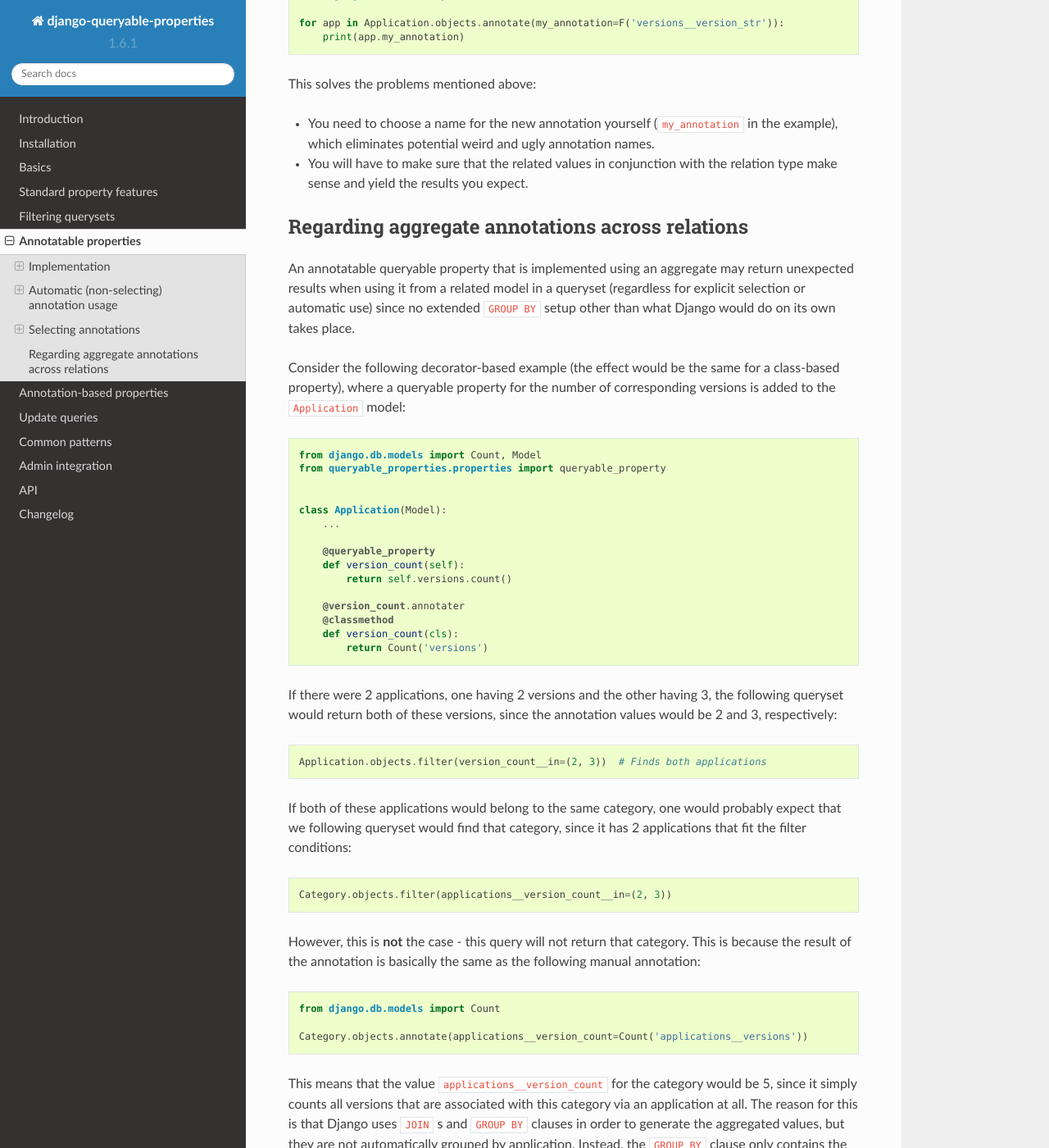
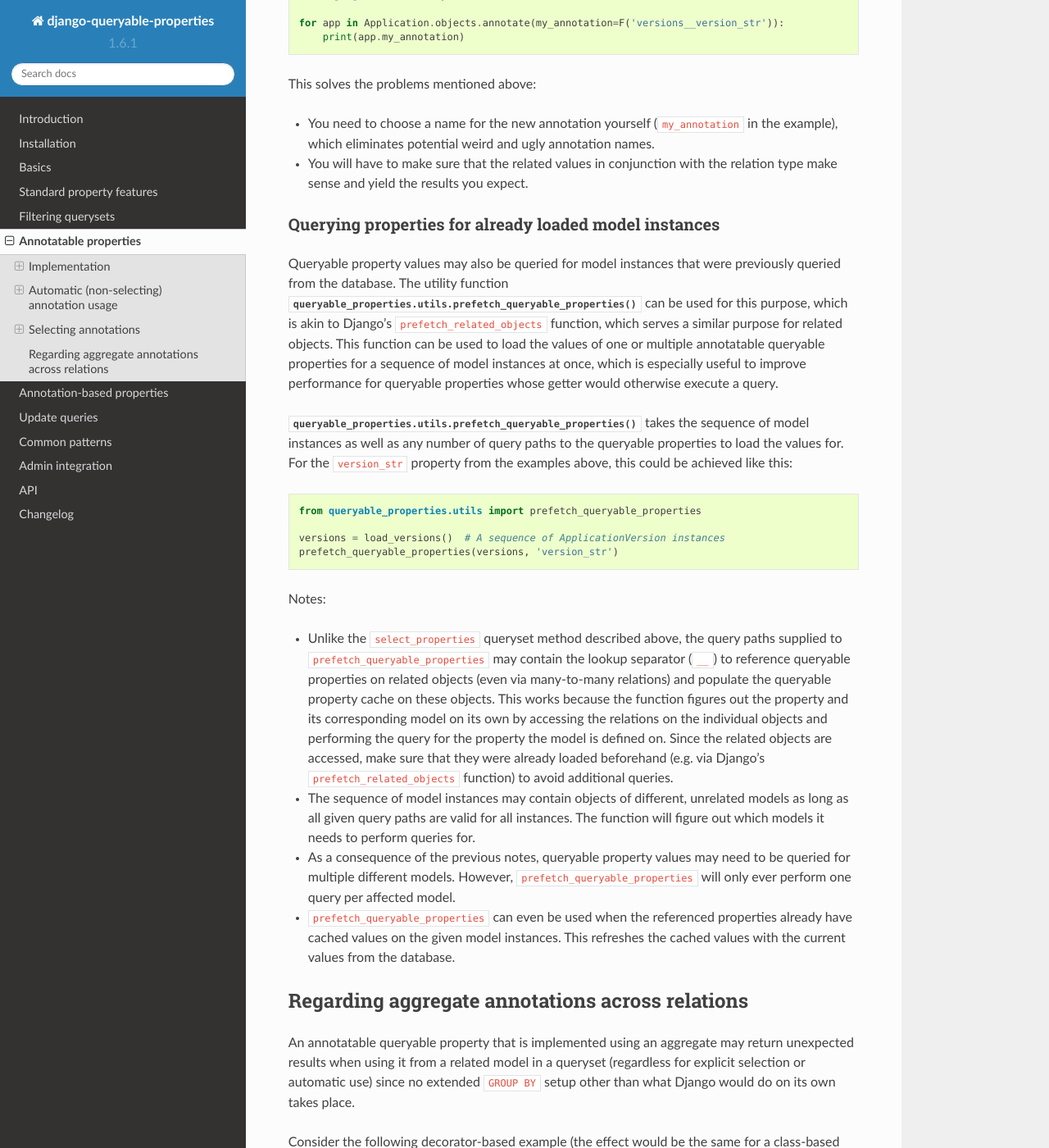
Before and after one commit to W1ldPo1nter/django-queryable-properties, a Sphinx documentation site: the page built from docs/annotations.rst, in a window 1280 px wide and 1400 px high, scrolled down 7117 px. Shown: the whole window at 82% size. Built offline with Sphinx 7.4.7 and the Read the Docs theme 2.0.0, drawn with Linux system fonts in a browser that asks for light colours.

Commit message:
Added docs for the prefetch_queryable_properties function

```diff
--- a/docs/annotations.rst
+++ b/docs/annotations.rst
@@ -332,6 +332,49 @@ This solves the problems mentioned above:
 - You will have to make sure that the related values in conjunction with the relation type make sense and yield the
   results you expect.
 
+Querying properties for already loaded model instances
+^^^^^^^^^^^^^^^^^^^^^^^^^^^^^^^^^^^^^^^^^^^^^^^^^^^^^^
+
+Queryable property values may also be queried for model instances that were previously queried from the database.
+The utility function :func:`queryable_properties.utils.prefetch_queryable_properties` can be used for this purpose,
+which is akin to Django's |prefetch-related-objects|_ function, which serves a similar purpose for related objects.
+This function can be used to load the values of one or multiple annotatable queryable properties for a sequence of
+model instances at once, which is especially useful to improve performance for queryable properties whose getter would
+otherwise execute a query.
+
+:func:`queryable_properties.utils.prefetch_queryable_properties` takes the sequence of model instances as well as any
+number of query paths to the queryable properties to load the values for.
+For the ``version_str`` property from the examples above, this could be achieved like this:
+
+.. code-block:: python
+
+    from queryable_properties.utils import prefetch_queryable_properties
+
+    versions = load_versions()  # A sequence of ApplicationVersion instances
+    prefetch_queryable_properties(versions, 'version_str')
+
+Notes:
+
+- Unlike the ``select_properties`` queryset method described above, the query paths supplied to
+  ``prefetch_queryable_properties`` may contain the lookup separator (``__``) to reference queryable properties on
+  related objects (even via many-to-many relations) and populate the queryable property cache on these objects.
+  This works because the function figures out the property and its corresponding model on its own by accessing the
+  relations on the individual objects and performing the query for the property the model is defined on.
+  Since the related objects are accessed, make sure that they were already loaded beforehand (e.g. via Django's
+  |prefetch-related-objects|_ function) to avoid additional queries.
+- The sequence of model instances may contain objects of different, unrelated models as long as all given query paths
+  are valid for all instances.
+  The function will figure out which models it needs to perform queries for.
+- As a consequence of the previous notes, queryable property values may need to be queried for multiple different
+  models.
+  However, ``prefetch_queryable_properties`` will only ever perform one query per affected model.
+- ``prefetch_queryable_properties`` can even be used when the referenced properties already have cached values on the
+  given model instances.
+  This refreshes the cached values with the current values from the database.
+
+.. |prefetch-related-objects| replace:: ``prefetch_related_objects``
+.. _prefetch-related-objects: https://docs.djangoproject.com/en/stable/ref/models/querysets/#prefetch-related-objects
+
 Regarding aggregate annotations across relations
 ------------------------------------------------
 
```
